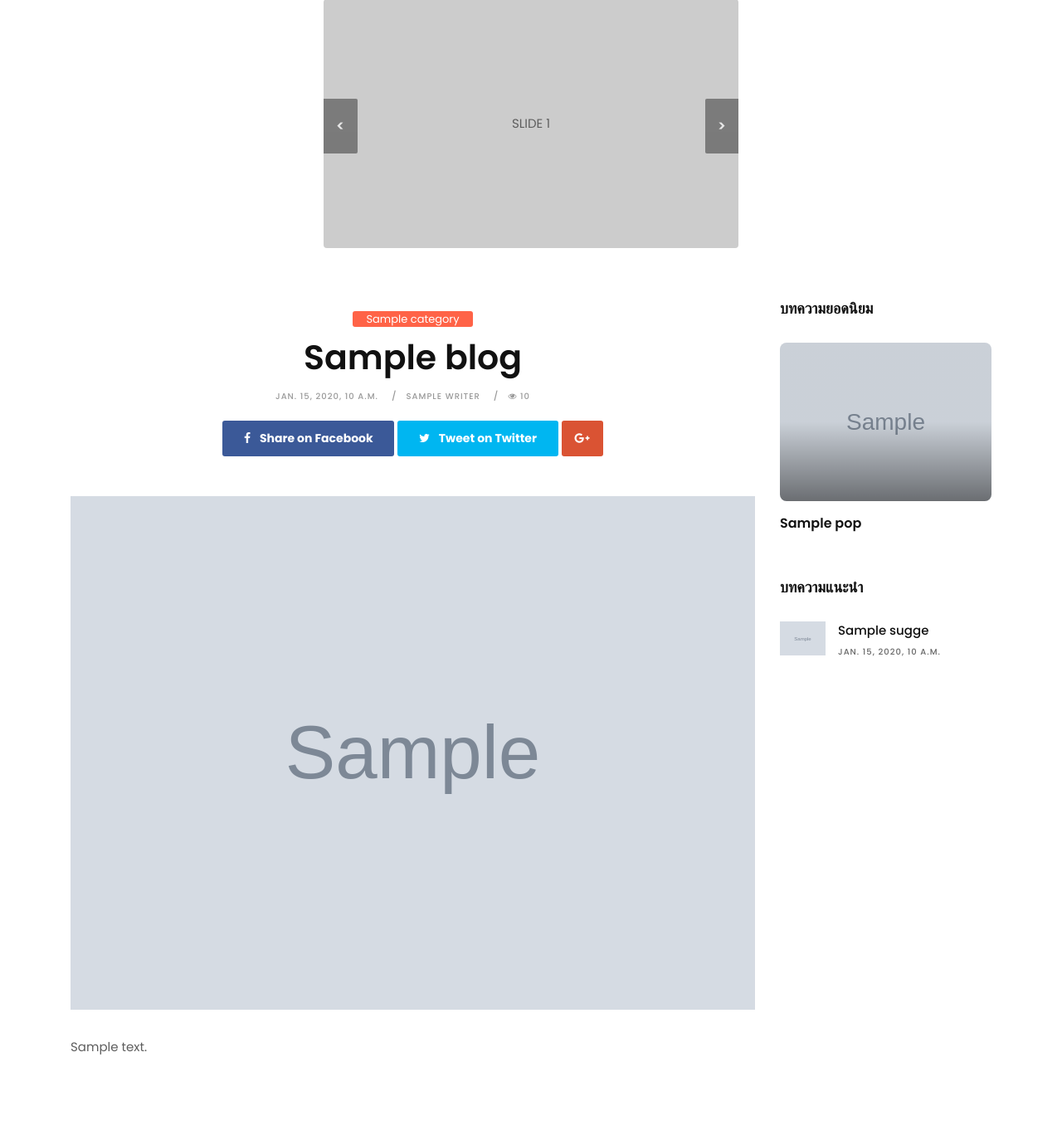
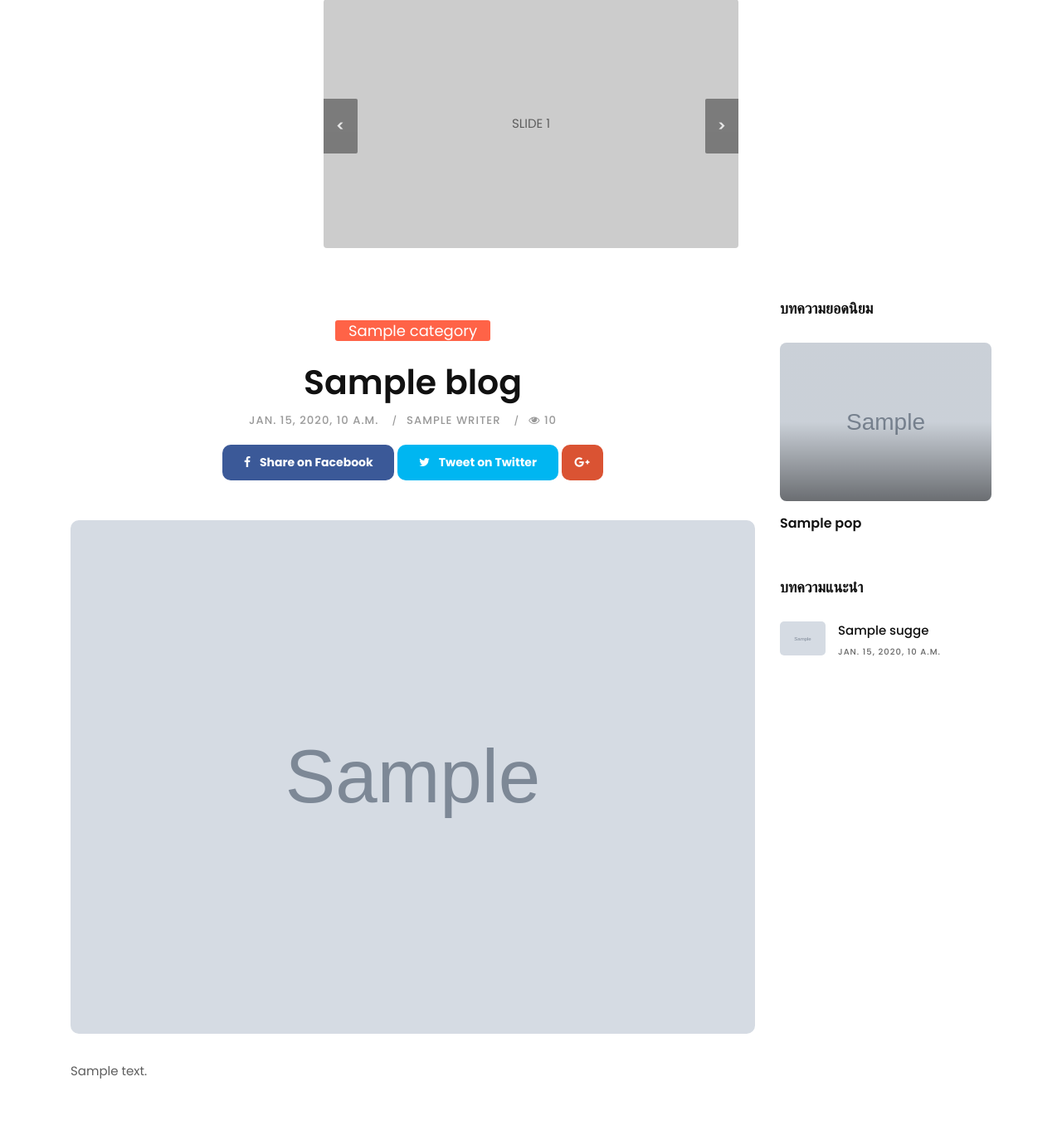
Before and after one commit to phaiEZ/blogblog, a Django app: template myproject/blogs/templates/frontend/blogDetail.html in a window 1280 px wide. Shown: the part 96-1464 px from the top of the page at 83% size. Before the commit the page ends 1367 px from the top, so only its background shows below. Run offline with Django 3.2, Linux system fonts and the light colour scheme; tables that the repository leaves empty hold one stand-in row (values such as "Sample post"); the template is opened without the code that fills it: values that come from a table or form of the project are taken from there, most other values are stand-ins (such as "Sample title", 1, 10 or a date in 2020); grey boxes marked "Sample" are stand-in pictures; data that the repository does not hold is empty; some libraries are stand-ins or nearby versions.

Commit message:
edit a little blog content

```diff
--- a/myproject/blogs/templates/frontend/blogDetail.html
+++ b/myproject/blogs/templates/frontend/blogDetail.html
@@ -2,28 +2,28 @@
 <div class="col-lg-9 col-md-12 col-sm-12 col-xs-12">
     <div class="page-wrapper">
         <div class="blog-title-area text-center">
-            <span class="color-orange"><a href="{%url 'searchCategory' blog.category_id%}" title="">{{blog.category}}</a></span>
+            <span class="color-orange" style="padding: 15px;"><a href="{%url 'searchCategory' blog.category_id%}" title="" style="font-size: 18px;" >{{blog.category}}</a></span>
             <h3>{{blog.name}}</h3>
 
             <div class="blog-meta big-meta">
-                <small><a href="#" title="">{{blog.created}}</a></small>
-                <small><a href="{%url 'searchWriter' blog.writer%}" title="">{{blog.writer}}</a></small>
-                <small><a href="#" title=""><i class="fa fa-eye"></i> {{blog.views | intcomma}}</a></small>
+                <small><a href="#" title=""style="font-size: 120%;">{{blog.created}}</a></small>
+                <small><a href="{%url 'searchWriter' blog.writer%}" title="" style="font-size: 120%;">{{blog.writer}}</a></small>
+                <small><a href="#" title="" style="font-size: 120%;"><i class="fa fa-eye"></i> {{blog.views | intcomma}}</a></small>
             </div>
             <!-- end meta -->
 
             <div class="post-sharing">
                 <ul class="list-inline">
-                    <li><a href="#" class="fb-button btn btn-primary"><i class="fa fa-facebook"></i> <span class="down-mobile">Share on Facebook</span></a></li>
-                    <li><a href="#" class="tw-button btn btn-primary"><i class="fa fa-twitter"></i> <span class="down-mobile">Tweet on Twitter</span></a></li>
-                    <li><a href="#" class="gp-button btn btn-primary"><i class="fa fa-google-plus"></i></a></li>
+                    <li><a href="#" class="fb-button btn btn-primary" style="border-radius: 10px;"><i class="fa fa-facebook"></i> <span class="down-mobile">Share on Facebook</span></a></li>
+                    <li><a href="#" class="tw-button btn btn-primary" style="border-radius: 10px;"><i class="fa fa-twitter"></i> <span class="down-mobile">Tweet on Twitter</span></a></li>
+                    <li><a href="#" class="gp-button btn btn-primary" style="border-radius: 10px;"><i class="fa fa-google-plus"></i></a></li>
                 </ul>
             </div>
             <!-- end post-sharing -->
         </div>
         <!-- end title -->
 
-        <div class="single-post-media">
+        <div class="single-post-media" style= "border-radius: 10px;">
             <img src="{{blog.image.url}}" alt="" class="img-fluid">
         </div>
         <!-- end media -->
--- a/myproject/blogs/templates/frontend/layout.html
+++ b/myproject/blogs/templates/frontend/layout.html
@@ -136,7 +136,7 @@
                                     {%for sugges in suggestion%}
                                     <a href="{%url 'blogDetail' sugges.id%}" class="list-group-item list-group-item-action flex-column align-items-start">
                                         <div class="w-100 justify-content-between">
-                                            <img src="{{sugges.image.url}}" alt="" class="img-fluid float-left">
+                                            <img src="{{sugges.image.url}}" alt="" style="border-radius: 5px;" class="img-fluid float-left">
                                             <h5 class="mb-1">{{sugges.name}}</h5>
                                             <small>{{sugges.created}}</small>
                                         </div>
```
Also changed, not shown: myproject/media/blogImages/42E501ED-3FEE-434F-B3E1-8254376297A7.jpg (added), myproject/media/blogImages/pic.jpeg (added), myproject/media/blogImages/synthetic division.jpg (added).
